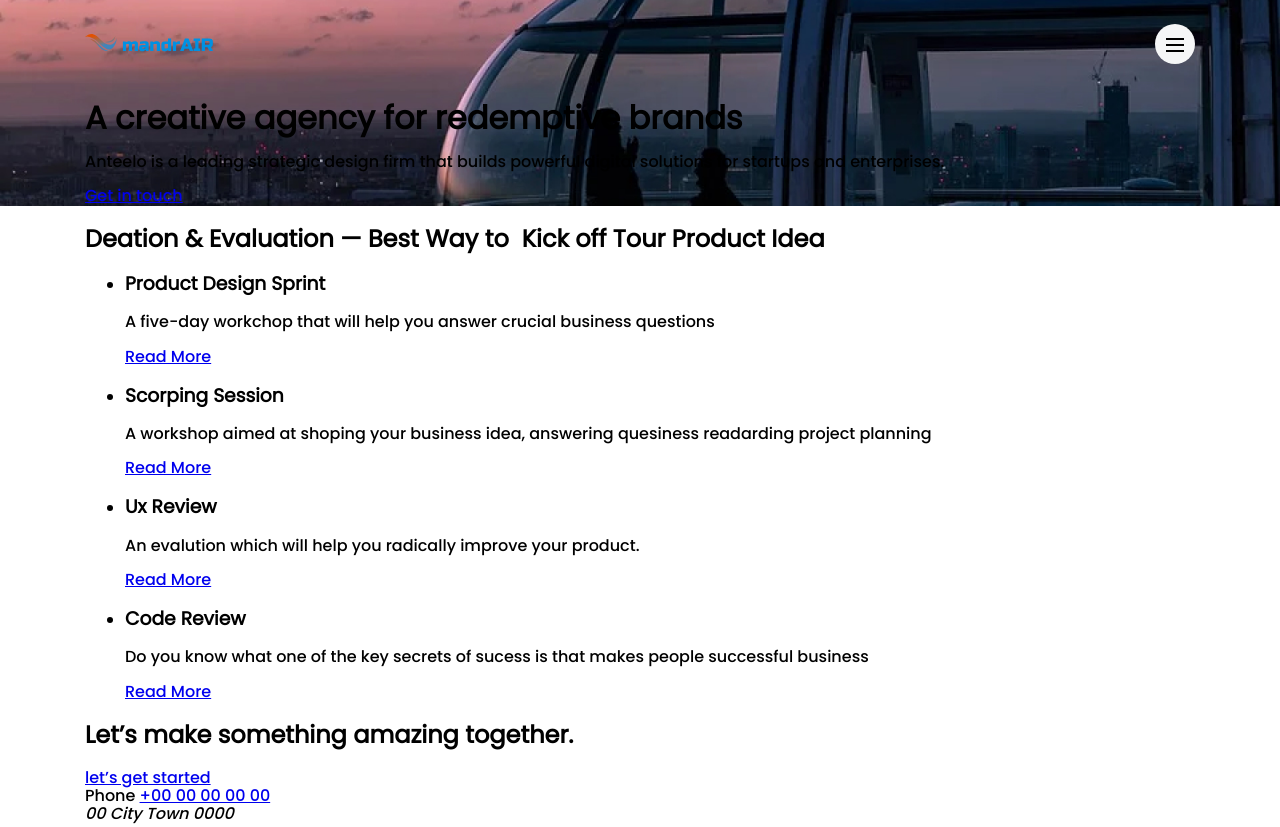
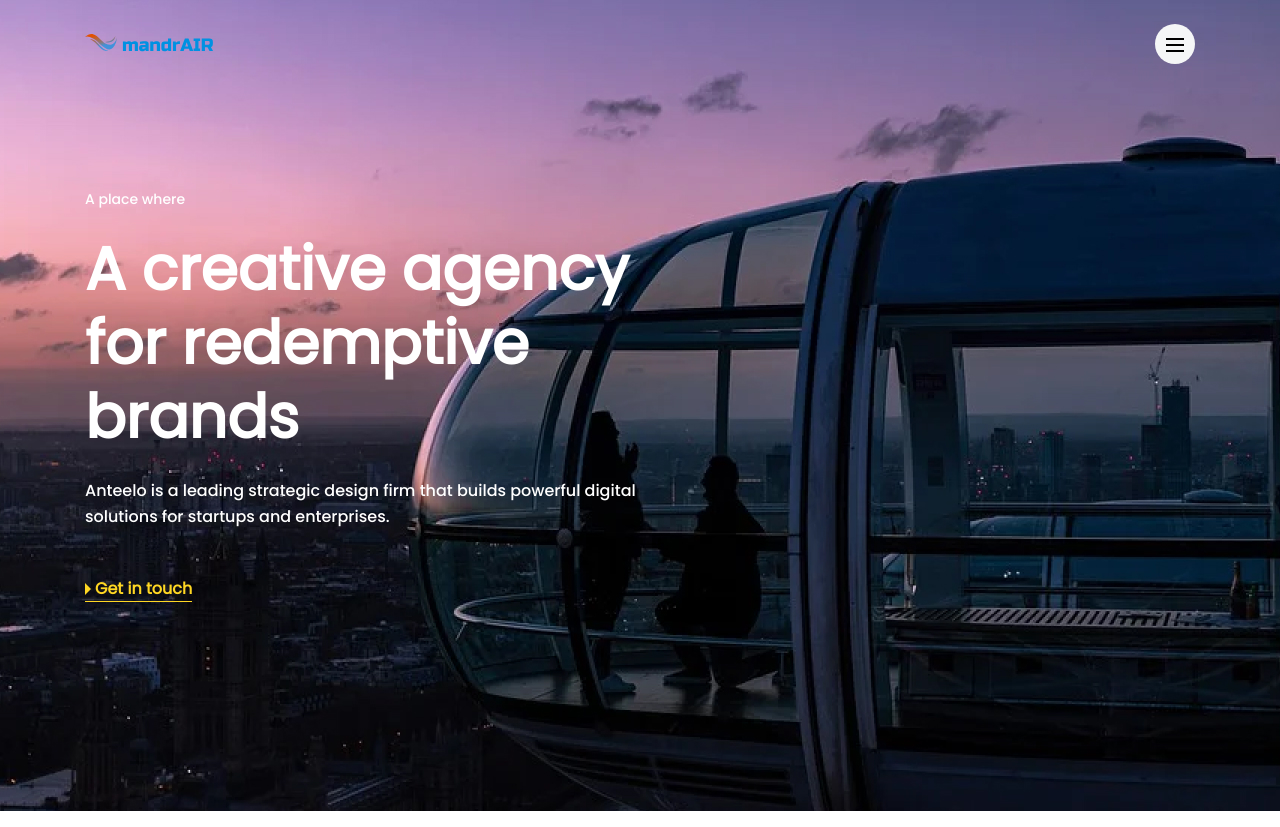
Before and after one commit to Hardbeir/Template_2, a plain HTML site: page index.html in a window 1280 px wide. Shown: the top 827 px of the page. Drawn offline with Linux system fonts and the light colour scheme.

Commit message:
finish style header

```diff
--- a/index.html
+++ b/index.html
@@ -26,7 +26,9 @@
         <section class="hero">
             <div class="container">
                 <div class="hero-content">
-                    <span class="her-subtitle">
+                    <span class="hero-subtitle">
+                        A place where
+                     </span>
                         <h1 class="hero-title">
                             A&nbsp;creative agency for redemptive brands
                         </h1>
@@ -34,8 +36,11 @@
                             Anteelo is&nbsp;a&nbsp;leading strategic design firm that builds
                              powerful digital solutions for startups and enterprises.
                         </p>
-                        <a href="#" class="hero-link link">Get in touch</a>
-                    </span>
+                        <a href="#" class="hero-link link">
+
+                                <div class="link-svg"></div>
+                                Get in touch
+                        </a>
                 </div>
             </div>
         </section>
--- a/source/scss/sections/_style.sass
+++ b/source/scss/sections/_style.sass
@@ -32,6 +32,37 @@ img
     max-width: 1140px
     padding: 0 15px
     margin: 0 auto
+
+.link
+    display: inline-flex
+    position: relative
+    text-indent: 10px
+    align-items: center
+    border-bottom: 1px solid currentColor
+    font-size: 16px
+    font-weight: 700
+    padding-bottom: 3px
+    color: #d4d6d4
+    transition: color 0.3s ease-in-out
+    & svg
+        width: 12px
+        height: 12px
+        fill: currentColor
+        transform: translateY(1px)
+    &::before
+        content: ''
+        position: absolute
+        margin-bottom: 5px
+        fill: currentColor
+        transform: translateY(2px)
+        border-top: 6px solid transparent
+        border-bottom: 6px solid transparent
+        border-left: 6px solid currentColor
+    & span
+        text-indent: 10px
+        border-bottom: 1px solid currentColor
+    &:hover
+        color: #ffd723
 
 .header
     position: absolute
@@ -70,8 +101,31 @@ img
 
 
 .hero
-    padding-top: 100px
+    padding-top: 189px
+    padding-bottom: 100px
+    min-height: 811px
     background-image: url("../img/hero-bg.jpg")
     background-position: center
     background-size: cover
     background-repeat: no-repeat
+    &-content
+        max-width: 616px
+        color: #fff
+    &-subtitle
+        display: inline-block
+        margin-bottom: 22px
+        font-size: 14px
+        line-height: 21px
+    &-title
+        margin: 0
+        margin-bottom: 24px
+        font-weight: 700
+        font-size: 60px
+        line-height: 74px
+    &-descr
+        margin: 0
+        margin-bottom: 45px
+        font-size: 16px
+        line-height: 26px
+    &-link
+        color: #FFD723
```
Also changed, not shown: css/main.css, css/main.min.css, css/normalize.css, img/arrow-link.svg (added), source/scss/styles/_fonts.sass (line endings or trailing spaces), 2 other files.
